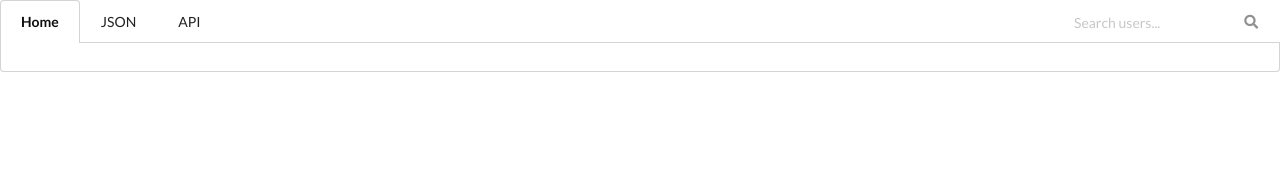
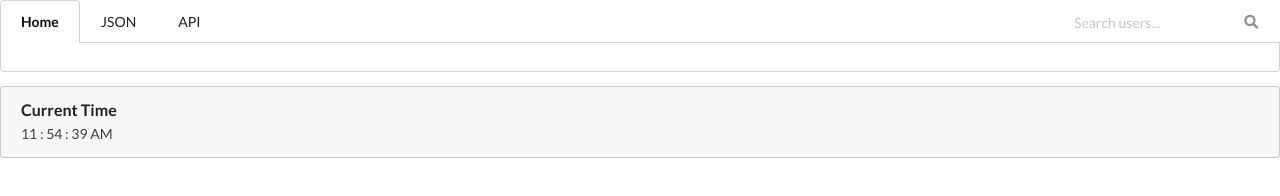
Before and after one commit to fitsumcs/Javascript-Lab, a plain HTML site: page Lesson 05[Lab 07]/Finished/index.html in a window 1280 px wide. Drawn offline with nearby package versions, Linux system fonts and the light colour scheme.

Commit message:
Adding Timer

```diff
--- /dev/null
+++ b/Lesson 05[Lab 07]/Finished/asset/js/app.js
@@ -0,0 +1,44 @@
+// UI Variables
+const timerDemo = document.getElementById("timerDemo");
+
+
+document.addEventListener("DOMContentLoaded", () => {
+    startTime();
+});
+
+
+
+
+
+
+
+
+
+
+
+
+
+
+
+
+
+
+
+//timer
+function startTime() {
+    var today = new Date();
+    var h = today.getHours();
+    var m = today.getMinutes();
+    var s = today.getSeconds();
+    let am_pm = h > 12 ? 'PM' : 'AM';
+    h = h % 12 || 12;
+    m = addZero(m);
+    s = addZero(s);
+    timerDemo.innerHTML = `${h} : ${addZero(m)} : ${addZero(s)} ${am_pm }`;
+    var t = setTimeout(startTime, 500);
+}
+
+function addZero(i) {
+    if (i < 10) { i = "0" + i }; // add zero in front of numbers < 10
+    return i;
+}
--- a/Lesson 05[Lab 07]/Finished/index.html
+++ b/Lesson 05[Lab 07]/Finished/index.html
@@ -37,6 +37,14 @@
     </div>
 
 
+    <!-- Timer API -->
+
+    <div class="ui message">
+        <div class="header">
+            Current Time
+        </div>
+        <p id="timerDemo">TIme Will Load Here ...</p>
+    </div>
 
 
 
@@ -47,6 +55,8 @@
 
     <script src="https://code.jquery.com/jquery-3.1.1.min.js" integrity="sha256-hVVnYaiADRTO2PzUGmuLJr8BLUSjGIZsDYGmIJLv2b8=" crossorigin="anonymous"></script>
     <script src="https://cdnjs.cloudflare.com/ajax/libs/semantic-ui/2.4.1/semantic.min.js" integrity="sha512-dqw6X88iGgZlTsONxZK9ePmJEFrmHwpuMrsUChjAw1mRUhUITE5QU9pkcSox+ynfLhL15Sv2al5A0LVyDCmtUw==" crossorigin="anonymous"></script>
+    <script src="./asset/js/app.js"></script>
+
 </body>
 
 </html>
```
